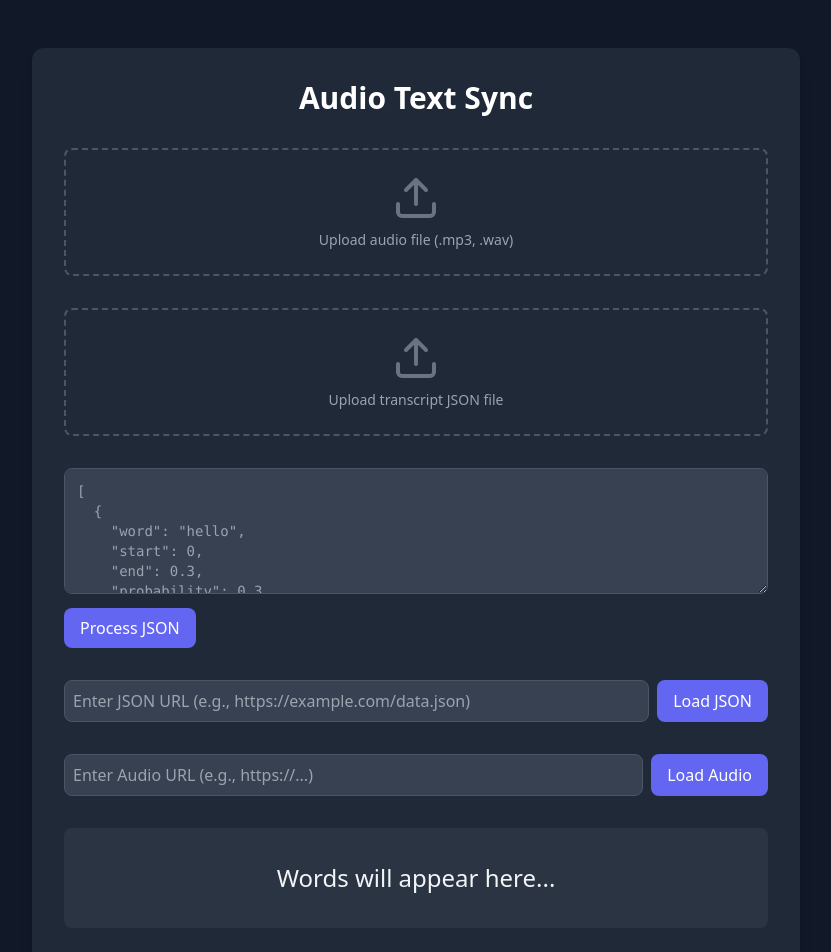
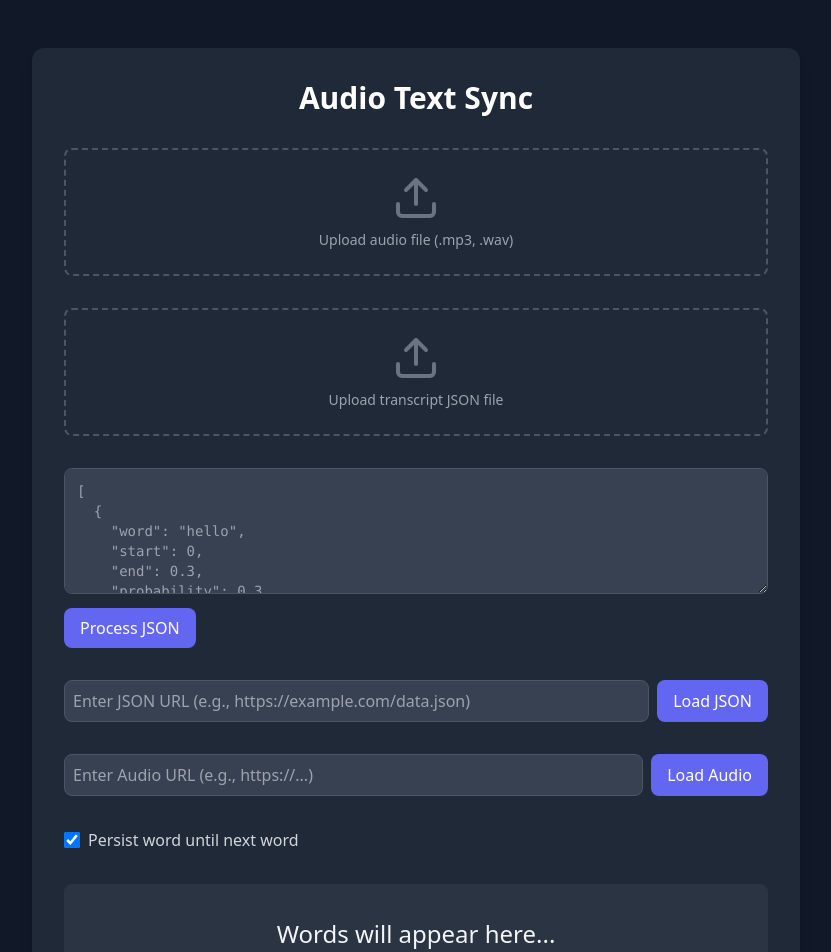
Before and after one commit to tylerkahn/word-timing-app, a React (Vite) app: page / in a window 1280 px wide. Shown: the top 952 px of the page, without its empty margins (224-1055 px from the left). Built offline with nearby package versions, Linux system fonts and the light colour scheme.

Commit message:
persist word until next word checkbox

```diff
--- a/src/App.tsx
+++ b/src/App.tsx
@@ -282,6 +282,8 @@ function App() {
   const [jsonInputText, setJsonInputText] = useState<string>("");
   const [jsonUrl, setJsonUrl] = useState<string>("");
   const [isLoadingJson, setIsLoadingJson] = useState(false);
+  const [persistWords, setPersistWords] = useState<boolean>(true);
+  const persistWordsRef = useRef<boolean>(persistWords);
 
   const audioRef = useRef<HTMLAudioElement>(null);
   const audioUrlRef = useRef<string>("");
@@ -560,28 +562,37 @@ function App() {
       return;
     }
 
-    const validCurrentWordTimings = tree.findOverlapping(time);
+    let validCurrentWordTimings = tree.findOverlapping(time);
+    if (!persistWordsRef.current) {
+      validCurrentWordTimings = validCurrentWordTimings.filter(
+        (w) => time <= w.end
+      );
+    }
+    /*
     console.log(
       "Found overlapping words:",
       validCurrentWordTimings.length,
       validCurrentWordTimings
-    );
+    );*/
 
     if (validCurrentWordTimings.length > 0) {
       // Get the sentence index of the first current word
       const currentSentenceIndex = validCurrentWordTimings[0].sentenceIndex;
-      console.log("Current sentence index:", currentSentenceIndex);
+      //console.log("Current sentence index:", currentSentenceIndex);
 
       // If we have a valid sentence index, find all words from that sentence
       if (currentSentenceIndex !== undefined) {
         const sentenceWords = timings.filter(
           (timing) => timing.sentenceIndex === currentSentenceIndex
         );
-        console.log("Words in current sentence:", sentenceWords.length);
+        //console.log("Words in current sentence:", sentenceWords.length);
         setCurrentSentenceWords(sentenceWords);
       }
 
       setCurrentWordTimings(validCurrentWordTimings);
+    } else if (!persistWordsRef.current) {
+      setCurrentSentenceWords([]);
+      setCurrentWordTimings([]);
     }
   };
 
@@ -885,6 +896,26 @@ function App() {
               )}
             </div>
 
+            {/* Persistence Checkbox */}
+            <div className="flex items-center space-x-2">
+              <input
+                type="checkbox"
+                id="persistWords"
+                checked={persistWords}
+                onChange={(e) => {
+                  setPersistWords(e.target.checked);
+                  persistWordsRef.current = e.target.checked;
+                }}
+                className="w-4 h-4 text-indigo-600 bg-gray-100 border-gray-300 rounded focus:ring-indigo-500 dark:bg-gray-700 dark:border-gray-600"
+              />
+              <label
+                htmlFor="persistWords"
+                className="text-gray-700 dark:text-gray-300"
+              >
+                Persist word until next word
+              </label>
+            </div>
+
             {/* Audio Player */}
             {(audioFile || audioUrl) && (
               <div className="flex flex-col items-center gap-4">
@@ -1117,10 +1148,12 @@ function App() {
                 <pre className="text-green-400 font-mono text-sm whitespace-pre-wrap">
                   {JSON.stringify(currentWordTimings, null, 2)}
                 </pre>
-              ) : (
+              ) : (audioRef?.current?.currentTime || 0) === 0 ? (
                 <div className="text-gray-500 dark:text-gray-400 font-mono text-sm">
                   Waiting for words...
                 </div>
+              ) : (
+                <></>
               )}
             </div>
           </div>
```
